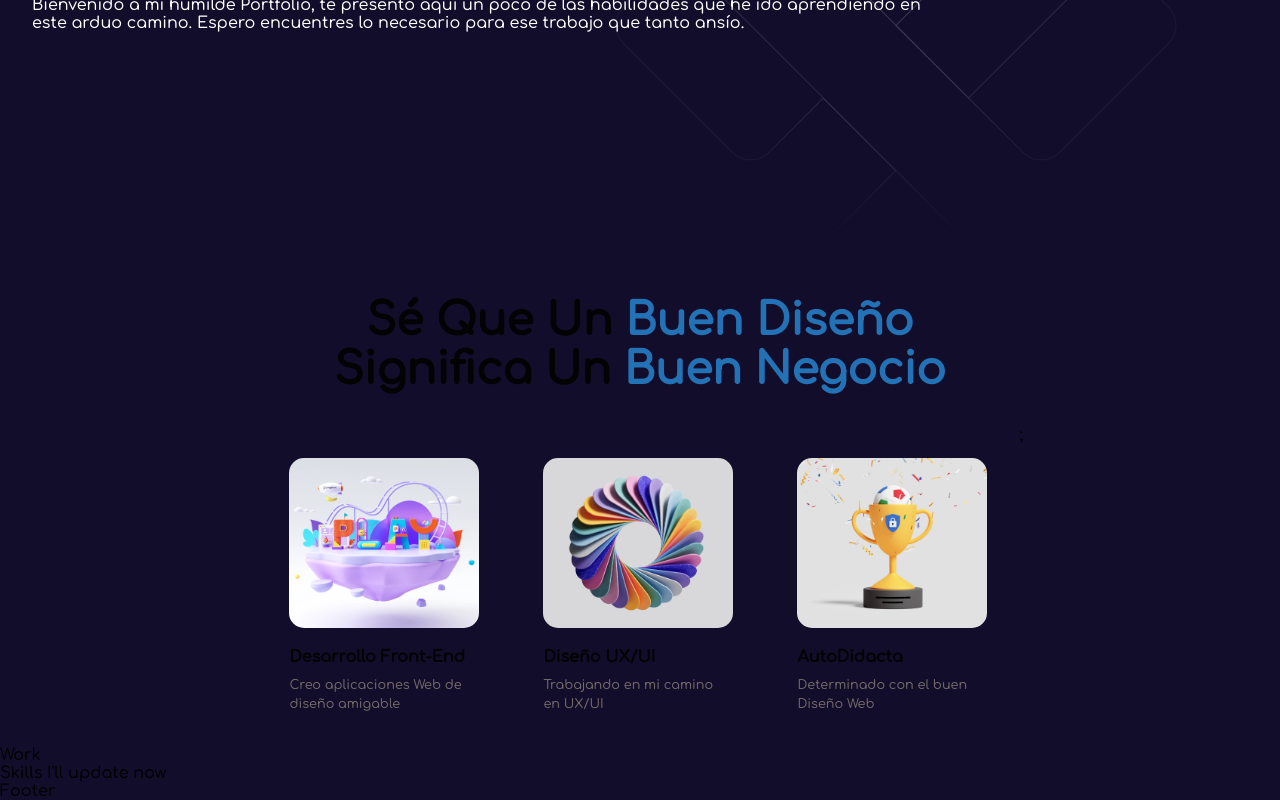
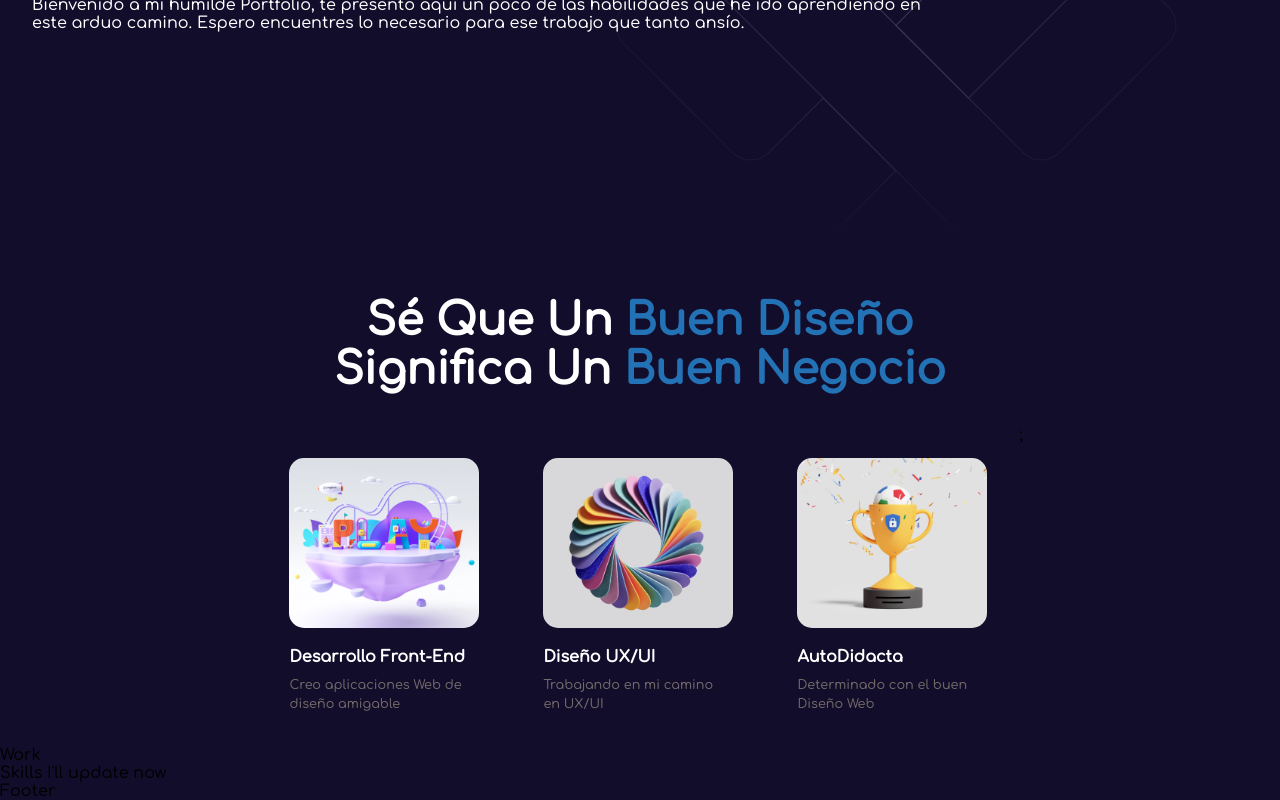
Before and after one commit to Sebastian-Villalobos/portfolio-website, a React (Create React App) app: page / in a window 1280 px wide. Shown: the part 504-1304 px from the top of the page. Built offline with nearby package versions, Linux system fonts and the light colour scheme.

Commit message:
Añadiendo estilos

```diff
--- a/src/components/About/About.jsx
+++ b/src/components/About/About.jsx
@@ -13,7 +13,7 @@ const abouts = [
 const About = () => {
   return (
     <>
-      <h2 className='head-text'>Sé Que Un <span>Buen Diseño</span><br />Significa Un <span>Buen Negocio</span></h2>
+      <h2 className='head-text' style={{ color: 'var(--white-color)' }}>Sé Que Un <span>Buen Diseño</span><br />Significa Un <span>Buen Negocio</span></h2>
 
       <div className='app__profiles'>
         {abouts.map((about, index) => (
--- a/src/components/About/About.scss
+++ b/src/components/About/About.scss
@@ -28,6 +28,15 @@
         object-fit: cover;
     }
 
+    .bold-text {
+        color: var(--white-color);
+    }
+
+    .p-text {
+        color: var(--gray-color);
+    }
+
+
     @media screen and (min-width: 2000px) {
         width: 370px;
         margin: 2rem 4rem;
```
